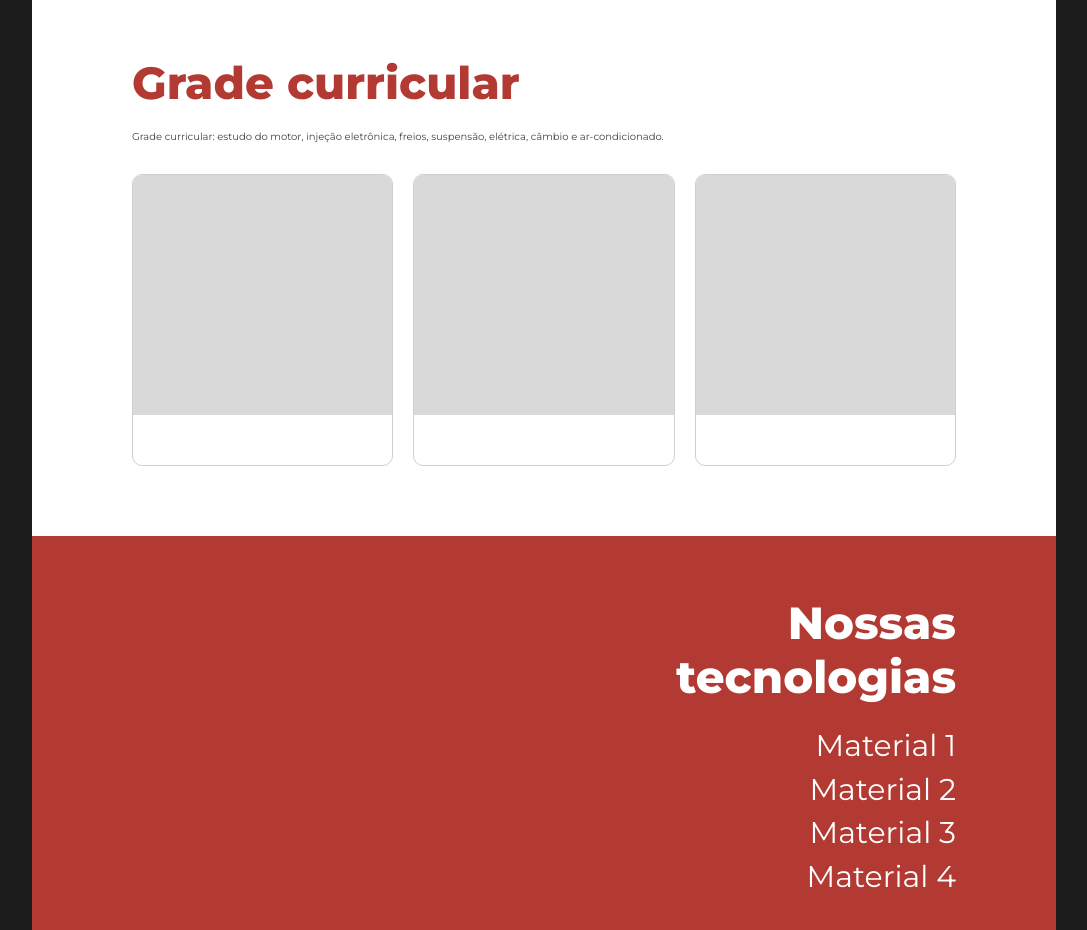
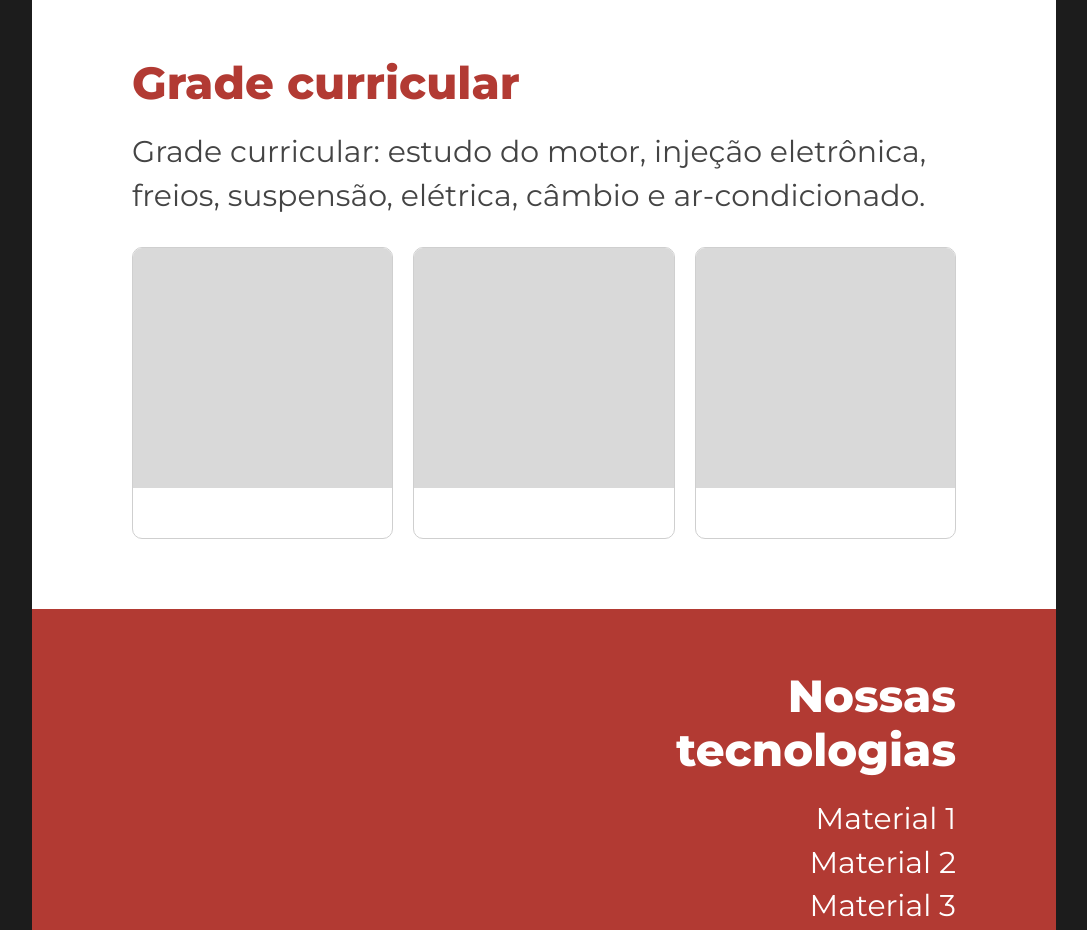
Before and after one commit to niccgit/Website-SENAI, a plain HTML site: page pagina2.html in a window 1280 px wide. Shown: the part 2180-3110 px from the top of the page, without its empty margins (96-1183 px from the left). Drawn offline with Linux system fonts and the light colour scheme.

Commit message:
últimas edições
• finalização do projeto

```diff
--- a/pagina2.html
+++ b/pagina2.html
@@ -43,7 +43,7 @@
         </section>
         <section class="secao-branca">
             <h2 class="subtitulo-vermelho">Grade curricular</h2>
-            <p class="texto-pequeno">Grade curricular: estudo do motor, injeção eletrônica, freios, suspensão, elétrica, câmbio e ar-condicionado.</p>
+            <p class="texto-medio">Grade curricular: estudo do motor, injeção eletrônica, freios, suspensão, elétrica, câmbio e ar-condicionado.</p>
             <div class="tres-colunas">
                 <div class="mini-cartao">
                     <div class="fundo"></div>
```
